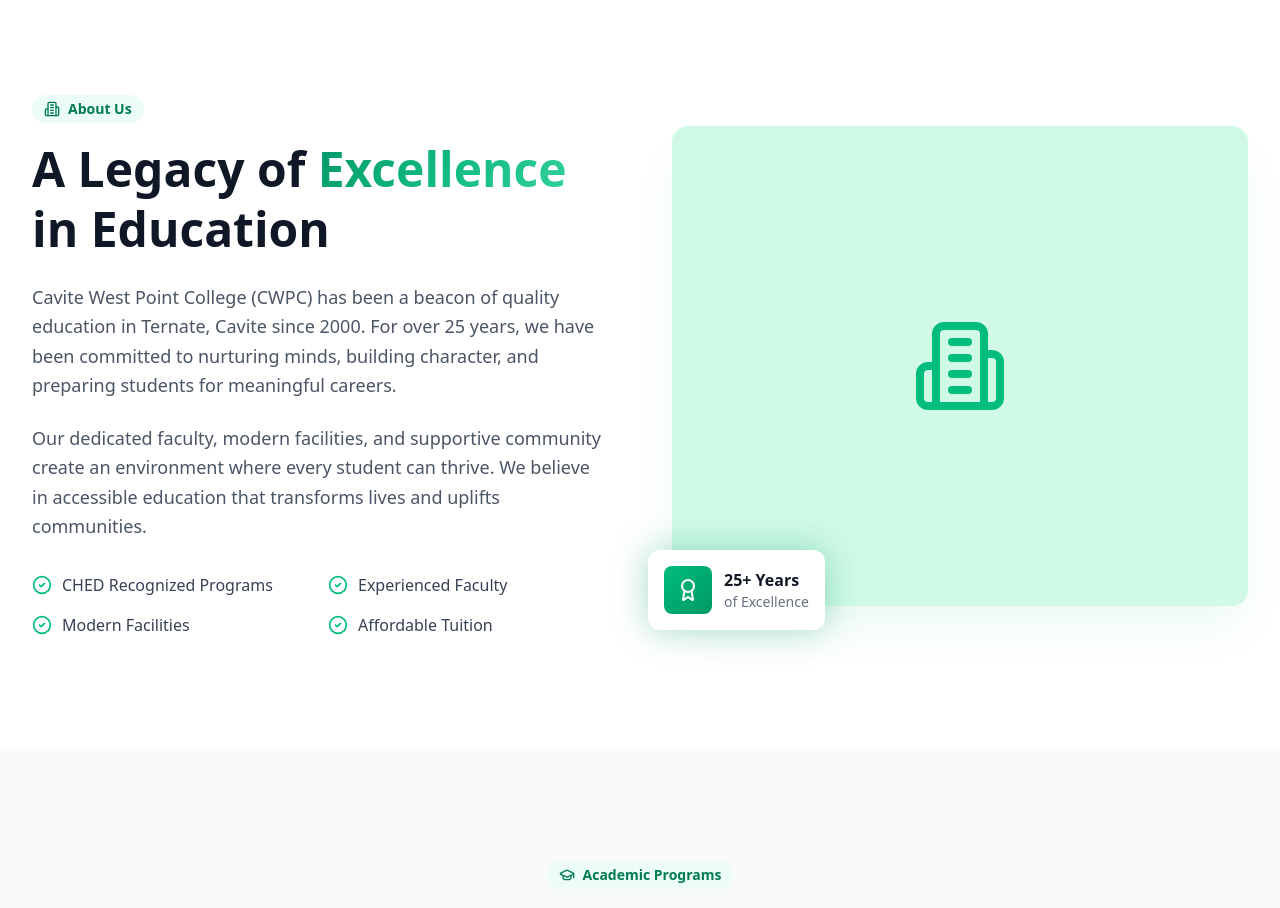
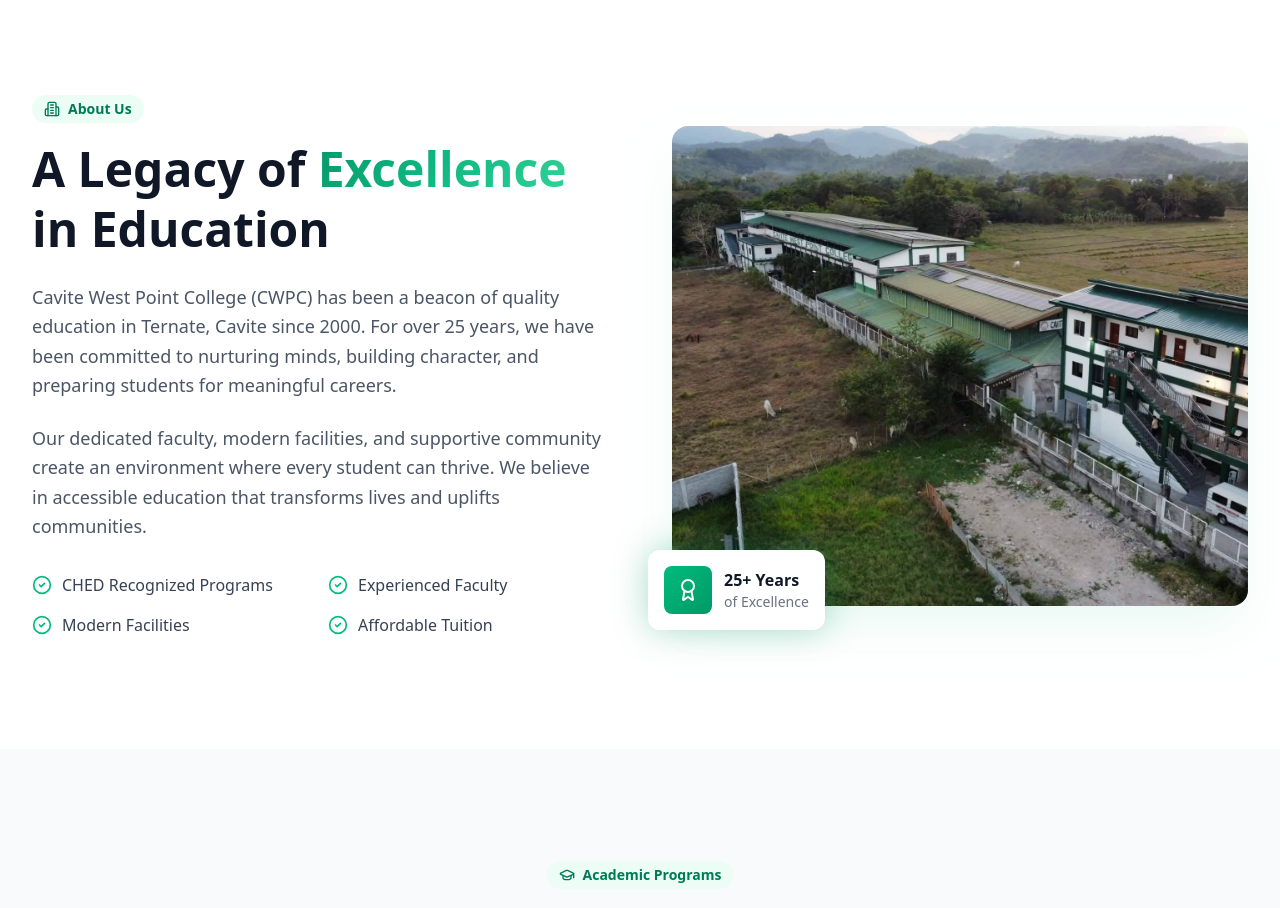
Before and after one commit to kristianpasco30-ops/Clone-CWPC-landing-page, a Next.js app: page / in a window 1280 px wide. Shown: the part 1020-1928 px from the top of the page. Built offline with nearby package versions, Linux system fonts and the light colour scheme.

Commit message:
Update About section image reference

```diff
--- a/src/app/page.tsx
+++ b/src/app/page.tsx
@@ -371,9 +371,14 @@
               </div>
             </div>
             <div className="relative">
-              <div className="rounded-2xl overflow-hidden shadow-2xl shadow-emerald-500/10 relative h-[400px] md:h-[480px] bg-emerald-100 dark:bg-gray-800 flex items-center justify-center">
-                <Building2 className="w-24 h-24 text-emerald-500" />
-              </div>
+              <div className="rounded-2xl overflow-hidden shadow-2xl shadow-emerald-500/10 relative h-[400px] md:h-[480px]">
+              <Image
+                src="/whole-campus.jpg"
+                alt="CWPC Campus"
+                fill
+                className="object-cover"
+              />
+            </div>
               <div className="absolute -bottom-6 -left-6 bg-white dark:bg-gray-800 rounded-xl shadow-xl p-4 flex items-center gap-3 animate-pulse-glow">
                 <div className="w-12 h-12 rounded-lg bg-gradient-to-br from-emerald-500 to-emerald-600 flex items-center justify-center">
                   <Award className="w-6 h-6 text-white" />
```
Also changed, not shown: public/whole-campus.jpg (added).
